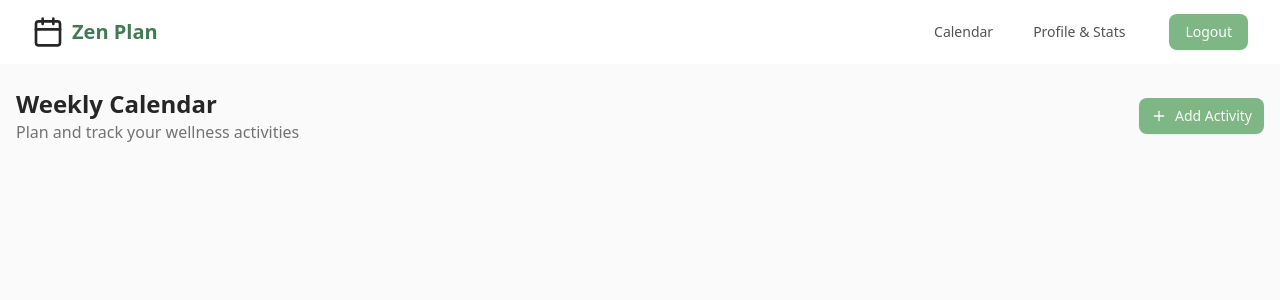
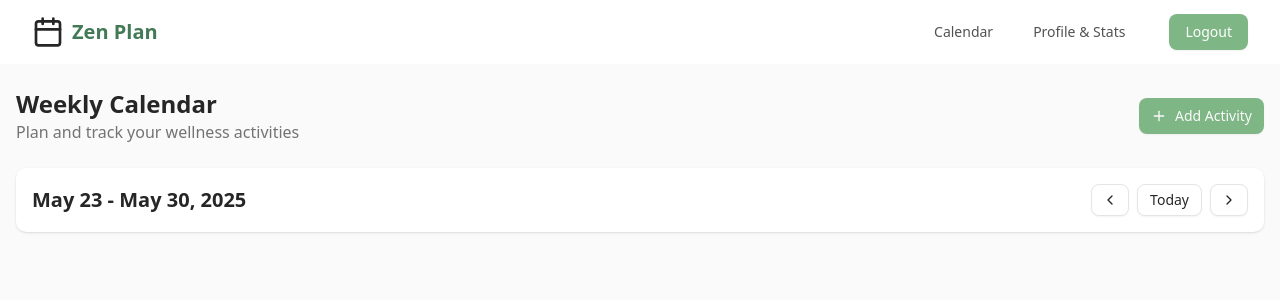
Before and after one commit to CSC105-2024/G14-Quantum019-PreHack-2025, a React (Vite) app in the folder zenplan-frontend/: page /dashboard/home in a window 1280 px wide. Shown: the top 300 px of the page. Built offline with nearby package versions, Linux system fonts and the light colour scheme.

Commit message:
feat(calender): implement calender header with navigation feat(calender): integrate weekly calender into home page refactor(calender): remove icon prop from button component

```diff
--- a/zenplan-frontend/src/components/calender/CalenderHeader.jsx
+++ b/zenplan-frontend/src/components/calender/CalenderHeader.jsx
@@ -29,9 +29,11 @@ const CalenderHeader = ({ currentDate, setCurrentDate }) => {
           variant="outline"
           size="sm"
           onClick={previousWeek}
-          icon={<ChevronLeft size={16} />}
           aria-label="Previous week"
-        />
+        >
+          <ChevronLeft size={16} />
+        </Button>
+
         <Button variant="outline" size="sm" onClick={today}>
           Today
         </Button>
@@ -39,9 +41,10 @@ const CalenderHeader = ({ currentDate, setCurrentDate }) => {
           variant="outline"
           size="sm"
           onClick={nextWeek}
-          icon={<ChevronRight size={16} />}
           aria-label="Next week"
-        />
+        >
+          <ChevronRight size={16} />
+        </Button>
       </div>
     </div>
   );
--- a/zenplan-frontend/src/components/calender/WeeklyCalender.jsx
+++ b/zenplan-frontend/src/components/calender/WeeklyCalender.jsx
@@ -1,8 +1,20 @@
-import React from "react";
+import React, { useState } from "react";
+import { format, addDays, startOfWeek, isSameDay } from "date-fns";
+import CalenderHeader from "./CalenderHeader";
 
 const WeeklyCalender = () => {
-  const [currentDate, setCurrentDate] = useDate(new Date());
-  return <div>WeeklyCalender</div>;
+  const [currentDate, setCurrentDate] = useState(new Date());
+  const weekStart = startOfWeek(currentDate);
+
+  console.log(weekStart);
+  return (
+    <div className="mb-8">
+      <CalenderHeader
+        currentDate={currentDate}
+        setCurrentDate={setCurrentDate}
+      />
+    </div>
+  );
 };
 
 export default WeeklyCalender;
--- a/zenplan-frontend/src/pages/Home.jsx
+++ b/zenplan-frontend/src/pages/Home.jsx
@@ -1,6 +1,7 @@
 import React from "react";
 import Navbar from "@/components/layout/Navbar";
 import ActivityBox from "@/components/activity_box/ActivityBox";
+import WeeklyCalender from "@/components/calender/WeeklyCalender";
 
 const Home = () => {
   return (
@@ -17,26 +18,8 @@ const Home = () => {
           </div>
 
           <ActivityBox mode={"create"} text={"Add Activity"} />
-
-          {/* <Button
-            variant="primary"
-            onClick={() =>
-              openActivityModal(new Date().toISOString().split("T")[0])
-            }
-            className="mt-3 sm:mt-0"
-            //icon={<Plus size={18} className="mr-1" />}
-          >
-            Add Activity
-          </Button> */}
         </div>
-
-        {/* <WeeklyCalendar openActivityModal={openActivityModal} />
-
-        <ActivityModal
-          isOpen={isActivityModalOpen}
-          onClose={() => setIsActivityModalOpen(false)}
-          selectedDate={selectedDate}
-        /> */}
+        <WeeklyCalender />
       </main>
     </div>
   );
```
